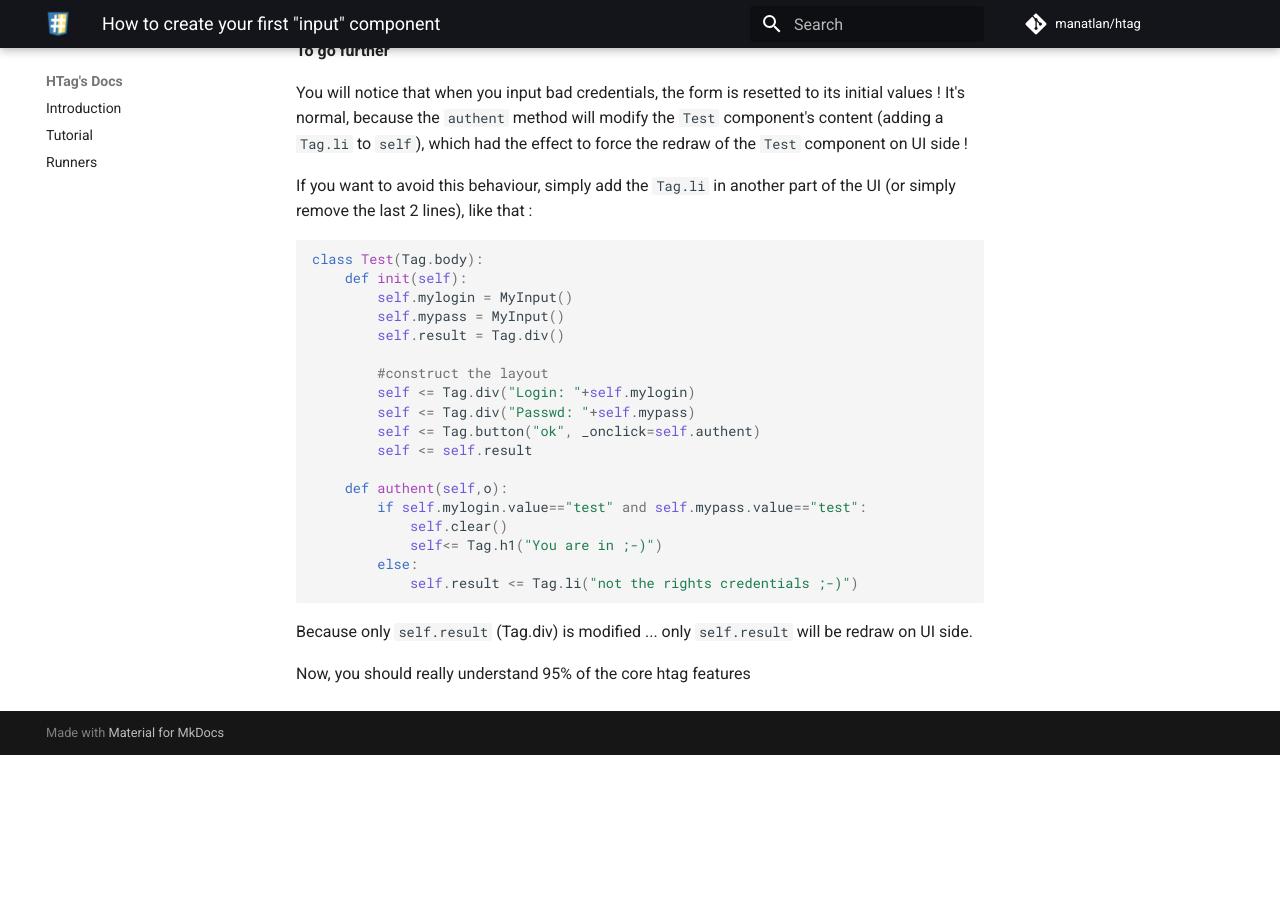
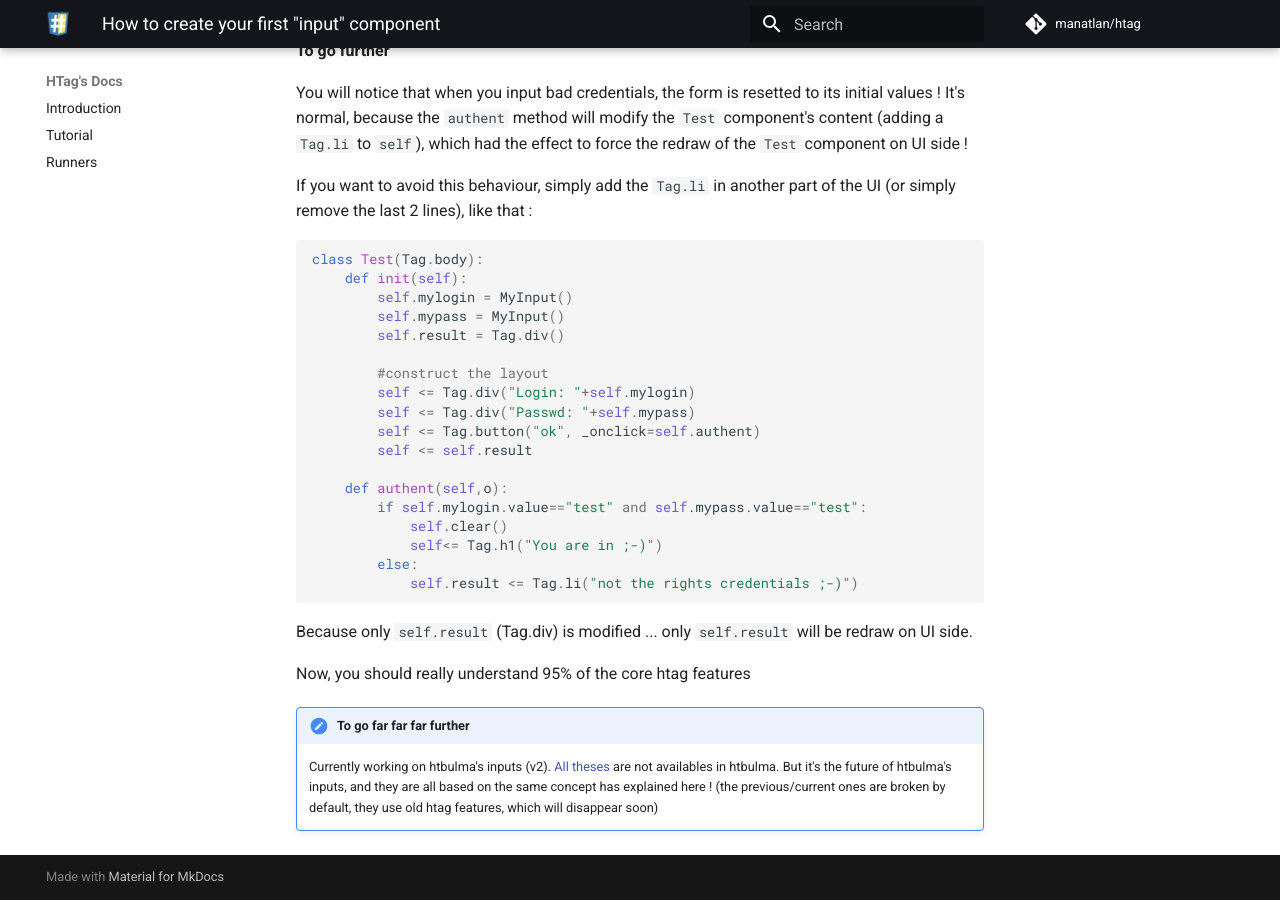
Before and after one commit to manatlan/htag, an MkDocs documentation site: the page built from docs/tuto_create_an_input_component.md, in a window 1280 px wide and 900 px high, scrolled down 2619 px. Built offline with MkDocs 1.6.1 and Material for MkDocs 9.7.7, drawn with Linux system fonts in a browser that asks for light colours; comment, search, counter and statistics services are not loaded; before the commit the page ends 3374 px from its top, so only the background shows below that.

Commit message:
Update tuto_create_an_input_component.md

```diff
--- a/docs/tuto_create_an_input_component.md
+++ b/docs/tuto_create_an_input_component.md
@@ -159,3 +159,6 @@ class Test(Tag.body):
 Because only `self.result` (Tag.div) is modified ... only `self.result` will be redraw on UI side.
 
 Now, you should really understand 95% of the core htag features
+
+!!! note "To go far far far further"
+    Currently working on htbulma's inputs (v2). [All theses](https://github.com/manatlan/htbulma/blob/main/htbulma/inputs2.py) are not availables in htbulma. But it's the future of htbulma's inputs, and they are all based on the same concept has explained here ! (the previous/current ones are broken by default, they use old htag features, which will disappear soon)
```
